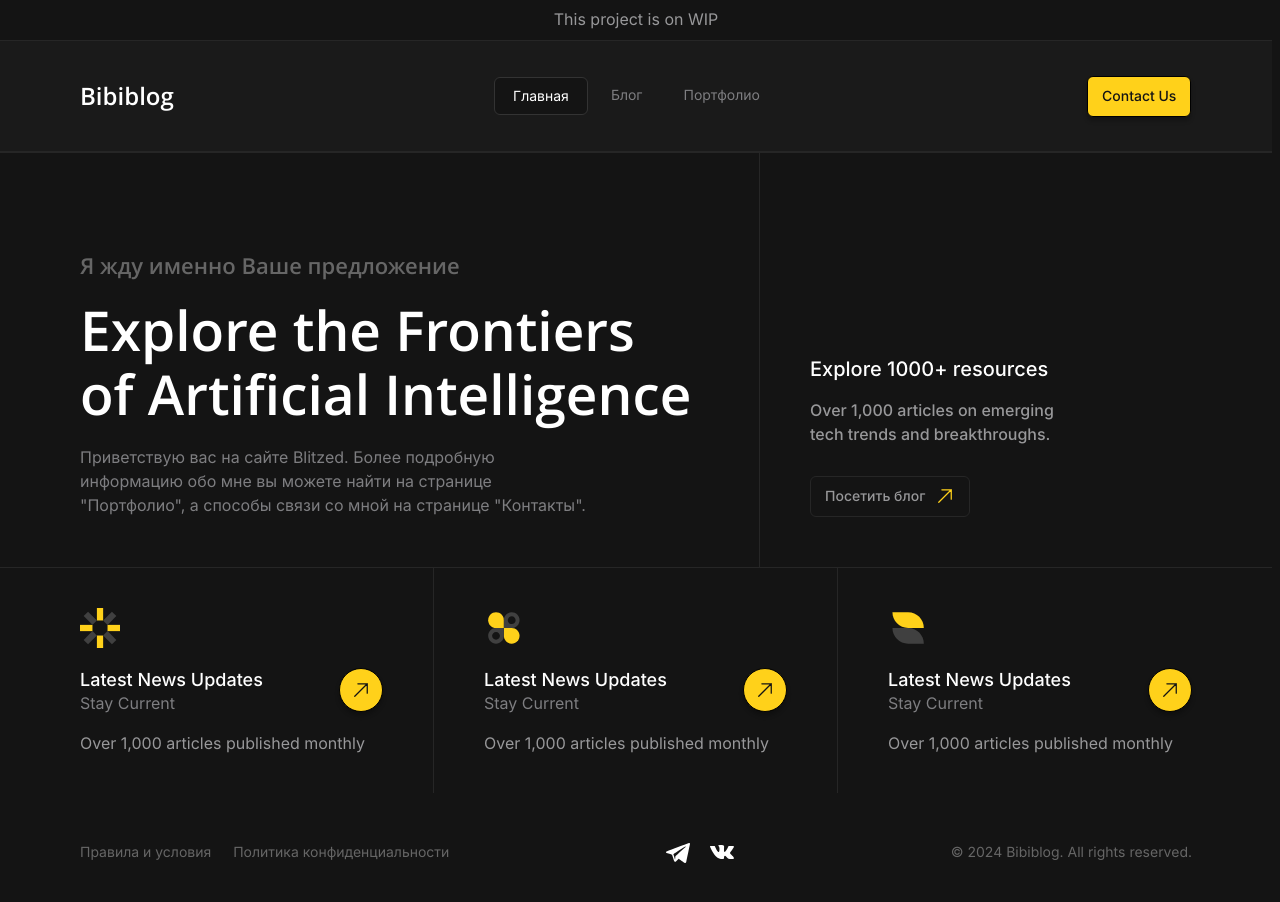
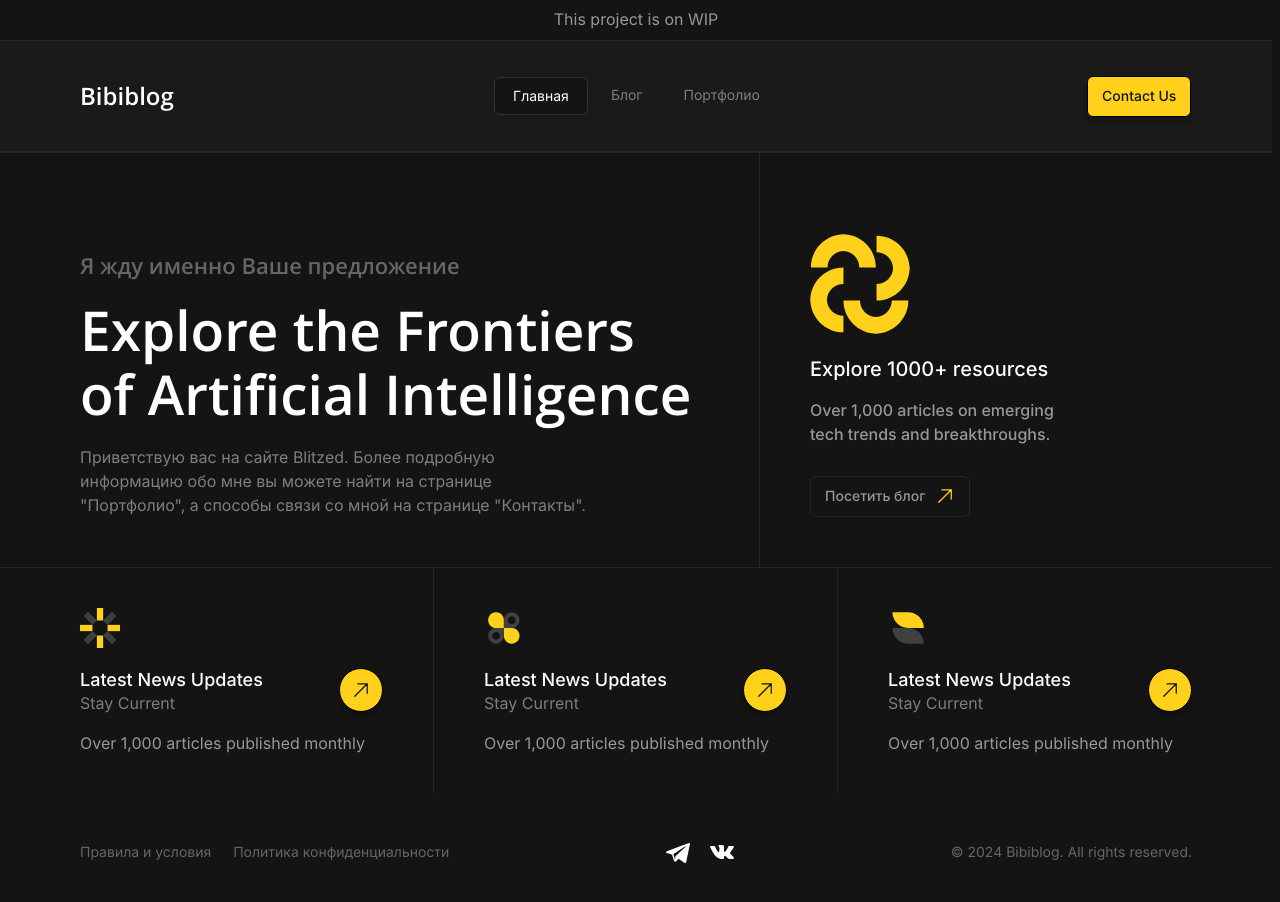
Before and after one commit to Bl1tzed/PortfolioBlog, a React (Vite) app: page / in a window 1280 px wide. Built offline with nearby package versions, Linux system fonts and the light colour scheme; no server answers.

Commit message:
feat: icon for cta, ru translation for categories

```diff
--- a/src/app/styles/App.module.scss
+++ b/src/app/styles/App.module.scss
@@ -24,21 +24,17 @@ body {
   background-color: $dark_08;
   color: $white;
   font-size: 16px;
-  overflow-x: hidden;
-}
-
-.page {
-  overflow-x: hidden;
+  overflow-x: clip;
 }
 
 .wrapper {
   min-height: 100svh;
-  overflow: hidden;
+  overflow: clip;
   position: relative;
 }
 
-a:active, /* активная/посещенная ссылка */
-a:hover,  /* при наведении */
+a:active,
+a:hover,
 a {
   text-decoration: none;
   color: #fff;
--- a/src/entities/post/ui/post.tsx
+++ b/src/entities/post/ui/post.tsx
@@ -4,14 +4,14 @@ import { Link } from "react-router-dom";
 
 import s from "./post.module.scss";
 
-export const Post = ({ slug, title, category, mainImageUrl }: PostProps) => {
+export const Post = ({ slug, title, categoryRu, mainImageUrl }: PostProps) => {
   return (
     <div className={s.post}>
       <img className={s.postImage} src={mainImageUrl} alt="image" />
       <div className={s.postInfo}>
         <div className={s.postTitles}>
           <div className={s.postTitle}>{title}</div>
-          <div className={s.postCategory}>{category}</div>
+          <div className={s.postCategory}>{categoryRu}</div>
         </div>
       </div>
       <Link to={`/blog/${slug}`}>
--- a/src/features/category-selector/ui/categorySelector.tsx
+++ b/src/features/category-selector/ui/categorySelector.tsx
@@ -1,12 +1,11 @@
 import { CATEGORIES } from "@shared/consts";
 import { Button } from "@shared/ui/button";
-import { type Category } from "@shared/consts";
 
 import s from "./categorySelector.module.scss";
 
 type CategorySelectorProps = {
-  activeCategory: Category;
-  setActiveCategory: React.Dispatch<React.SetStateAction<Category>>;
+  activeCategory: string;
+  setActiveCategory: React.Dispatch<React.SetStateAction<string>>;
 };
 
 export const CategorySelector = ({
@@ -19,14 +18,14 @@ export const CategorySelector = ({
         {CATEGORIES.map((categoryItem) => {
           return (
             <Button
-              key={categoryItem}
+              key={categoryItem.name}
               width="adaptive"
               variant="secondary"
               size="big"
-              active={activeCategory === categoryItem}
-              onClick={() => setActiveCategory(categoryItem)}
+              active={activeCategory === categoryItem.name}
+              onClick={() => setActiveCategory(categoryItem.name)}
             >
-              {categoryItem}
+              {categoryItem.ru}
             </Button>
           );
         })}
--- a/src/pages/blogpage/model/queries/queryBlogpage.ts
+++ b/src/pages/blogpage/model/queries/queryBlogpage.ts
@@ -4,6 +4,7 @@ export const queryBlogpage = (activeCategory: string) => `
 	{
 		"slug": slug.current,
 		"category": category -> title,
+		"categoryRu": category -> ru,
 		title,
 		subtitle,
 		published,
--- a/src/pages/blogpage/ui/blogpage.tsx
+++ b/src/pages/blogpage/ui/blogpage.tsx
@@ -8,13 +8,14 @@ import { PostList } from "@widgets/post-list";
 import { queryBlogpage } from "../model/queries/queryBlogpage";
 
 import s from "./blogpage.module.scss";
+import { useLocation } from "react-router-dom";
 
 export const Blogpage = () => {
   const [activeCategory, setActiveCategory] = useState("All");
   const [posts, setPosts] = useState<Post[] | null>(null);
+  const location = useLocation();
 
   useEffect(() => {
-    window.scrollTo(0, 0);
     async function getPosts() {
       const posts = await client.fetch(queryBlogpage(activeCategory));
       setPosts(posts);
@@ -22,6 +23,10 @@ export const Blogpage = () => {
 
     getPosts();
   }, [activeCategory]);
+
+  useEffect(() => {
+    window.scrollTo(0, 0);
+  }, [location]);
 
   if (!posts) return null;
 
--- a/src/pages/homepage/ui/homepage.module.scss
+++ b/src/pages/homepage/ui/homepage.module.scss
@@ -11,6 +11,7 @@
   --font-size-blockSubtitle: 20px;
   --font-size-subtitle: 18px;
 
+  --cta-icon-size: 120px;
   --link-block-button-size: 52px;
   --link-block-icon-size: 50px;
 }
@@ -81,11 +82,15 @@
 }
 
 .imageCta {
-  position: absolute;
-  top: 0;
-  left: 0;
-  filter: opacity(0.5);
-  height: 100%;
+  width: fit-content;
+  margin-bottom: 20px;
+  display: flex;
+  justify-content: center;
+}
+
+.imageCta svg {
+  width: var(--cta-icon-size);
+  height: var(--cta-icon-size);
 }
 
 .linkBlocks {
@@ -152,6 +157,7 @@
     --font-size-blockSubtitle: 16px;
     --font-size-subtitle: 16px;
 
+    --cta-icon-size: 100px;
     --link-block-icon-size: 40px;
   }
   .linkBlock {
@@ -179,6 +185,7 @@
     --font-size-blockSubtitle: 14px;
     --font-size-subtitle: 14px;
 
+    --cta-icon-size: 80px;
     --link-block-icon-size: 30px;
   }
   .heroBlock {
--- a/src/pages/homepage/ui/homepage.tsx
+++ b/src/pages/homepage/ui/homepage.tsx
@@ -2,6 +2,7 @@ import { ContentBlock } from "@shared/ui/content-block";
 import s from "./homepage.module.scss";
 import { Button, SvgButton } from "@shared/ui/button";
 import { ReactSVG } from "react-svg";
+import { motion } from "framer-motion";
 
 export const Homepage = () => {
   return (
@@ -19,7 +20,21 @@ export const Homepage = () => {
           </div>
         </ContentBlock>
         <ContentBlock className={s.heroCta} outerClassName={s.heroCtaWrapper}>
-          {/* <img src="abstractDesign2.png" alt="" className={s.imageCta} /> */}
+          <motion.div
+            className={s.imageCta}
+            initial={{ scale: 0 }}
+            animate={{ rotate: 360, scale: 1 }}
+            whileHover={{ scale: 1.1 }}
+            whileTap={{ rotate: 180, scale: 0.9 }}
+            transition={{
+              type: "spring",
+              stiffness: 260,
+              damping: 20,
+            }}
+          >
+            <ReactSVG src="/svg/logoIcon.svg" />
+          </motion.div>
+          <div>
             <div className={s.titleCta}>Explore 1000+ resources</div>
             <div className={s.subtitleCta}>
               Over 1,000 articles on emerging tech trends and breakthroughs.
@@ -32,6 +47,7 @@ export const Homepage = () => {
             >
               Посетить блог
             </Button>
+          </div>
         </ContentBlock>
       </ContentBlock>
       <ContentBlock>
--- a/src/pages/postpage/model/queries/queryPostpage.ts
+++ b/src/pages/postpage/model/queries/queryPostpage.ts
@@ -17,6 +17,7 @@ export const queryPostpage = (postSlug: string) => `
 			"slug": slug.current
 		},
 		"category": category -> title,
+		"categoryRu": category -> ru,
 		title,
 		subtitle,
 		published,
--- a/src/pages/postpage/ui/postpage.tsx
+++ b/src/pages/postpage/ui/postpage.tsx
@@ -156,7 +156,7 @@ export const Postpage = () => {
                   </div>
                   <div className={s.infoItem}>
                     <div className={s.infoItemLabel}>Категория</div>
-                    <div className={s.infoItemText}>{post.category}</div>
+                    <div className={s.infoItemText}>{post.categoryRu}</div>
                   </div>
                 </div>
                 <div className={s.infoBlock}>
--- a/src/shared/consts/categories.ts
+++ b/src/shared/consts/categories.ts
@@ -1,10 +1,24 @@
-export const CATEGORIES: string[] = [
-  "All",
-  "Technology",
-  "Politics",
-  "Health",
-  "Environment",
-  "Sports",
+// export const CATEGORIES: string[] = [
+//   "All",
+//   "Technology",
+//   "Politics",
+//   "Health",
+//   "Environment",
+//   "Sports",
+// ];
+
+// export type Category = (typeof CATEGORIES)[number];
+
+export const CATEGORIES: Category[] = [
+  { name: "All", ru: "Все" },
+  { name: "Technology", ru: "Технология" },
+  { name: "Politics", ru: "Политика" },
+  { name: "Health", ru: "Здоровье" },
+  { name: "Environment", ru: "Природа" },
+  { name: "Sports", ru: "Спорт" },
 ];
 
-export type Category = (typeof CATEGORIES)[number];
+export type Category = {
+  name: string;
+  ru: string;
+};
--- a/src/shared/types/postType.ts
+++ b/src/shared/types/postType.ts
@@ -1,10 +1,9 @@
-import { Category } from "@shared/consts/categories";
-
 export type Post = {
   slug: string;
   title: string;
   subtitle: string;
-  category: Category;
+  category: string;
+  categoryRu: string;
   published: string;
   author: string;
   mainImageUrl: string;
--- a/src/widgets/post-block/ui/postBlock.tsx
+++ b/src/widgets/post-block/ui/postBlock.tsx
@@ -10,7 +10,7 @@ export const PostBlock = ({
   slug,
   title,
   subtitle,
-  category,
+  categoryRu,
   published,
   author,
   mainImageUrl,
@@ -28,7 +28,7 @@ export const PostBlock = ({
         <div className={s.postSecondaryInfo}>
           <div className={s.postSecondaryBlock}>
             <div className={s.postLabel}>Категория</div>
-            <div className={s.postSecondaryText}>{category}</div>
+            <div className={s.postSecondaryText}>{categoryRu}</div>
           </div>
           <div className={s.postSecondaryBlock}>
             <div className={s.postLabel}>Дата публикации</div>
```
Also changed, not shown: public/svg/logoIcon.svg (added). Lines whose indentation alone changed are shown as unchanged.
